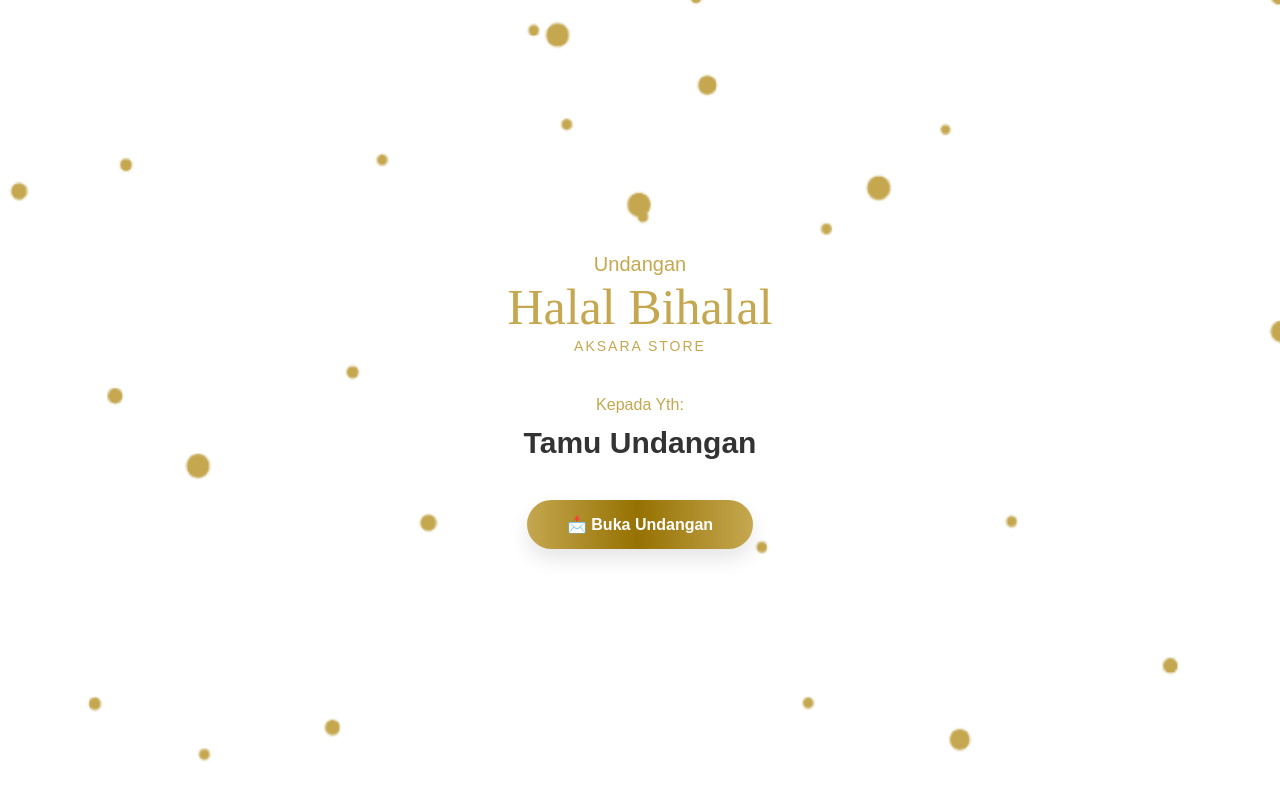
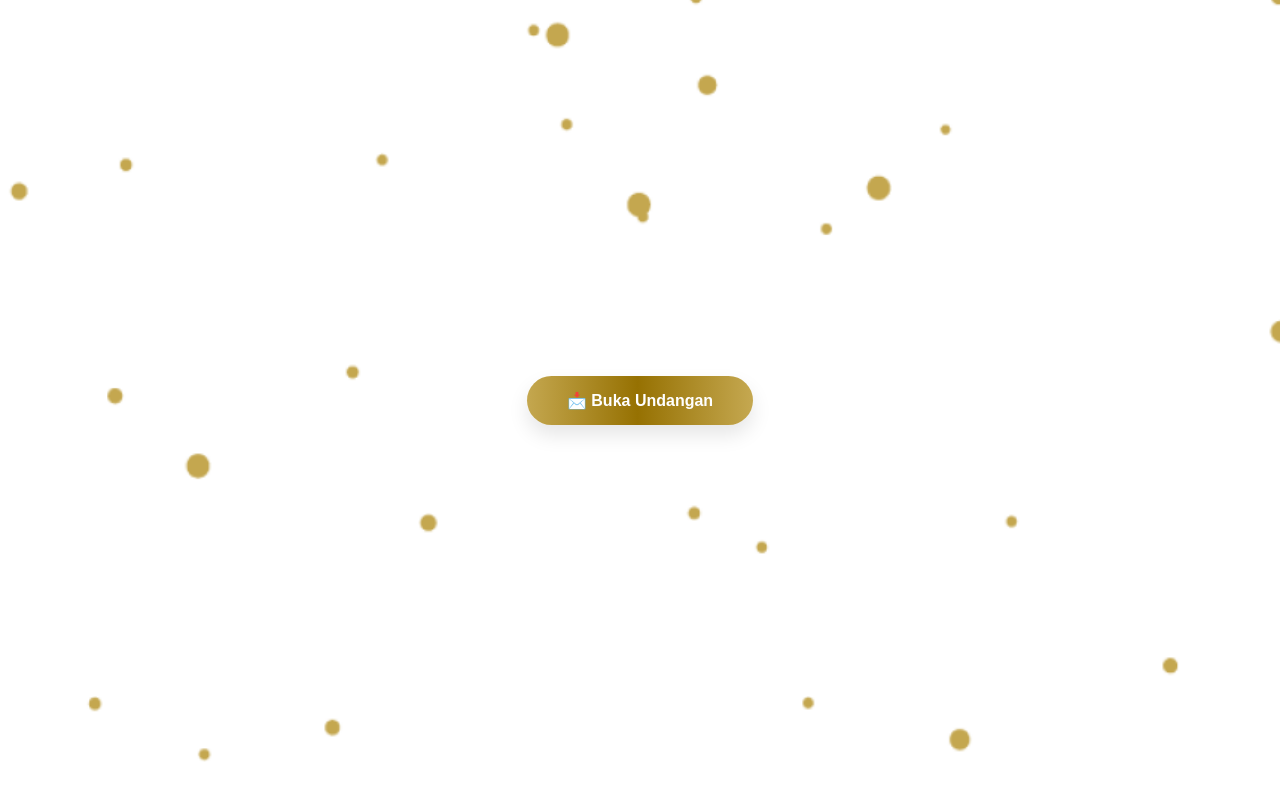
Before and after one commit to wildanroby29/undangan-halal-bihalal, a React (Create React App) app: page / in a window 1280 px wide. Built offline with nearby package versions, Linux system fonts and the light colour scheme.

Commit message:
setan tolol

```diff
--- a/src/App.js
+++ b/src/App.js
@@ -12,7 +12,6 @@
     gold: "#c4a74f",
     btnGrad: "linear-gradient(90deg, #C4A74F 0%, #967102 49%, #C4A74F 99%)",
     coverBg: "#fdfbf7",
-    textMain: "#333333",
   },
   hijau: {
     bg: "#042f2e",
@@ -20,7 +19,6 @@
     btnGrad: "linear-gradient(90deg, #C4A74F 0%, #967102 49%, #C4A74F 99%)",
     titleGrad: "linear-gradient(180deg, #fef08a 0%, #c4a74f 50%, #967102 100%)",
     coverBg: "#032524",
-    textMain: "#fef08a",
   },
 };
 
@@ -72,11 +70,9 @@
   background-size: cover;
   background-position: center;
   display: flex;
-  flex-direction: column;
   align-items: center;
   justify-content: center;
   padding: 20px;
-  text-align: center;
 `;
 
 const MusicButton = styled(motion.div)`
@@ -292,38 +288,15 @@
           <WelcomeCover
             bg={styleUrl.coverBg}
             bgImg={`/asset/pattern-${urlTema}.png`}
+            initial={{ opacity: 0 }}
+            animate={{ opacity: 1 }}
             exit={{ y: "-100%", opacity: 0 }}
-            transition={{ duration: 0.8, ease: "easeInOut" }}
+            transition={{
+              initial: { duration: 1.5, ease: "easeInOut" },
+              animate: { duration: 1.5, ease: "easeInOut" },
+              exit: { duration: 0.8, ease: "easeInOut" },
+            }}
           >
-            <GoldText size="20px">Undangan</GoldText>
-            <Title
-              tema={urlTema}
-              color={styleUrl.gold}
-              grad={styleUrl.titleGrad}
-            >
-              Halal Bihalal
-            </Title>
-            <GoldText
-              size="14px"
-              style={{
-                letterSpacing: "2px",
-                textTransform: "uppercase",
-                marginBottom: "40px",
-              }}
-            >
-              Aksara Store
-            </GoldText>
-            <GoldText size="16px">Kepada Yth:</GoldText>
-            <motion.p
-              style={{
-                fontSize: "30px",
-                fontWeight: "700",
-                color: styleUrl.textMain,
-                margin: "10px 0 40px",
-              }}
-            >
-              {to}
-            </motion.p>
             <motion.button
               whileHover={{ scale: 1.05 }}
               whileTap={{ scale: 0.95 }}
```
